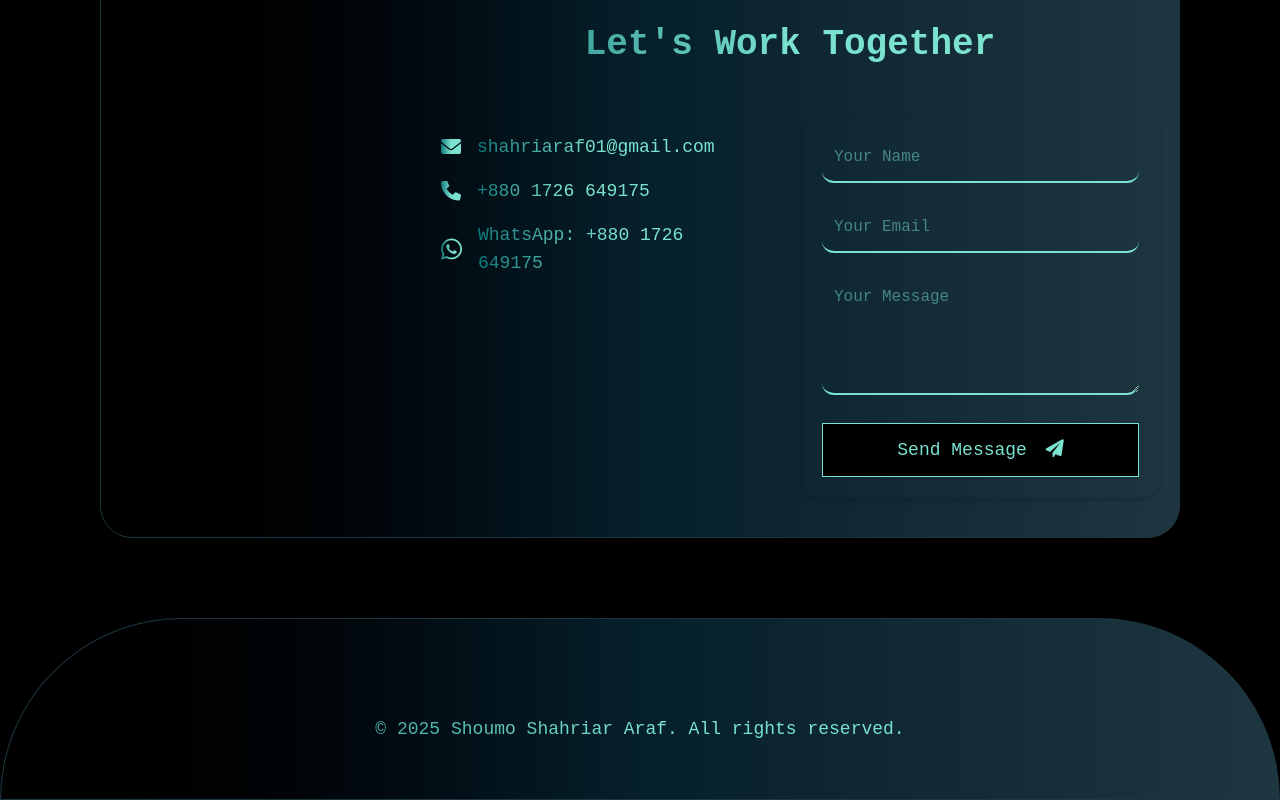
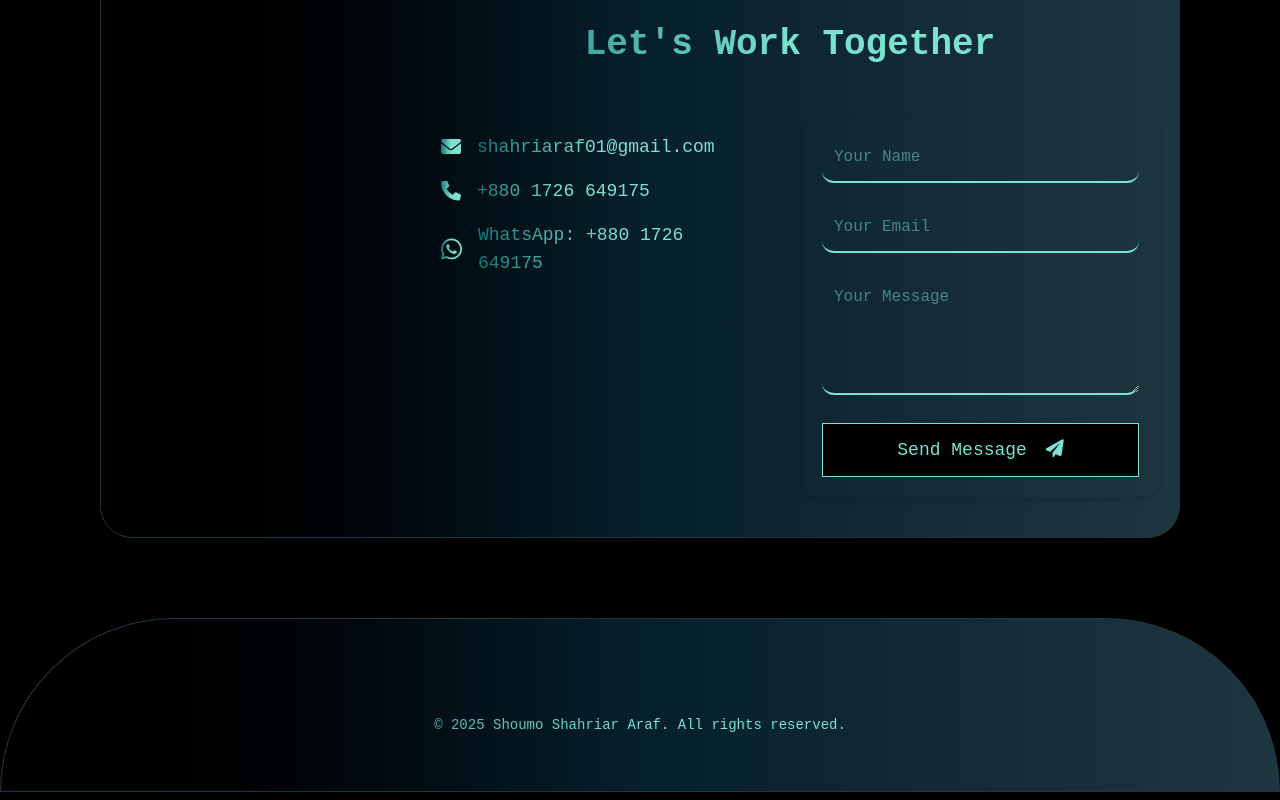
Before and after one commit to shahriaraf/My-Portfolio, a React (Vite) app: page / in a window 1280 px wide. Shown: the part 3233-4033 px from the top of the page. Built offline with nearby package versions, Linux system fonts and the light colour scheme; a web font is replaced by a local one.

Commit message:
added things

```diff
--- a/src/Footer.jsx
+++ b/src/Footer.jsx
@@ -10,7 +10,7 @@ const Footer = () => {
       transition={{ duration: 1 }}
     >
       <div className="max-w-screen-lg mx-auto text-center">
-        <p className="text-lg mb-2 mx-3 bg-gradient-to-r from-[#077A7D] via-[#7AE2CF] to-[#7AE2CF] bg-clip-text text-transparent">&copy; {new Date().getFullYear()} Shoumo Shahriar Araf. All rights reserved.</p>
+        <p className="text-sm mb-2 mx-5 bg-gradient-to-r from-[#077A7D] via-[#7AE2CF] to-[#7AE2CF] bg-clip-text text-transparent">&copy; {new Date().getFullYear()} Shoumo Shahriar Araf. All rights reserved.</p>
       </div>
     </motion.footer>
   );
--- a/src/Navbar.jsx
+++ b/src/Navbar.jsx
@@ -29,7 +29,7 @@ const Navbar = ({ onSetActive }) => {
     }, []);
 
     const menuItems = [
-        { id: "nav1", to: "banner", icon: "las la-home" },
+        { id: "nav1", to: "home", icon: "las la-home" },
         { id: "nav2", to: "about", icon: "lar la-user" },
         { id: "nav3", to: "skills", icon: "las la-shapes" },
         { id: "nav4", to: "projects", icon: "las la-grip-vertical" },
```
